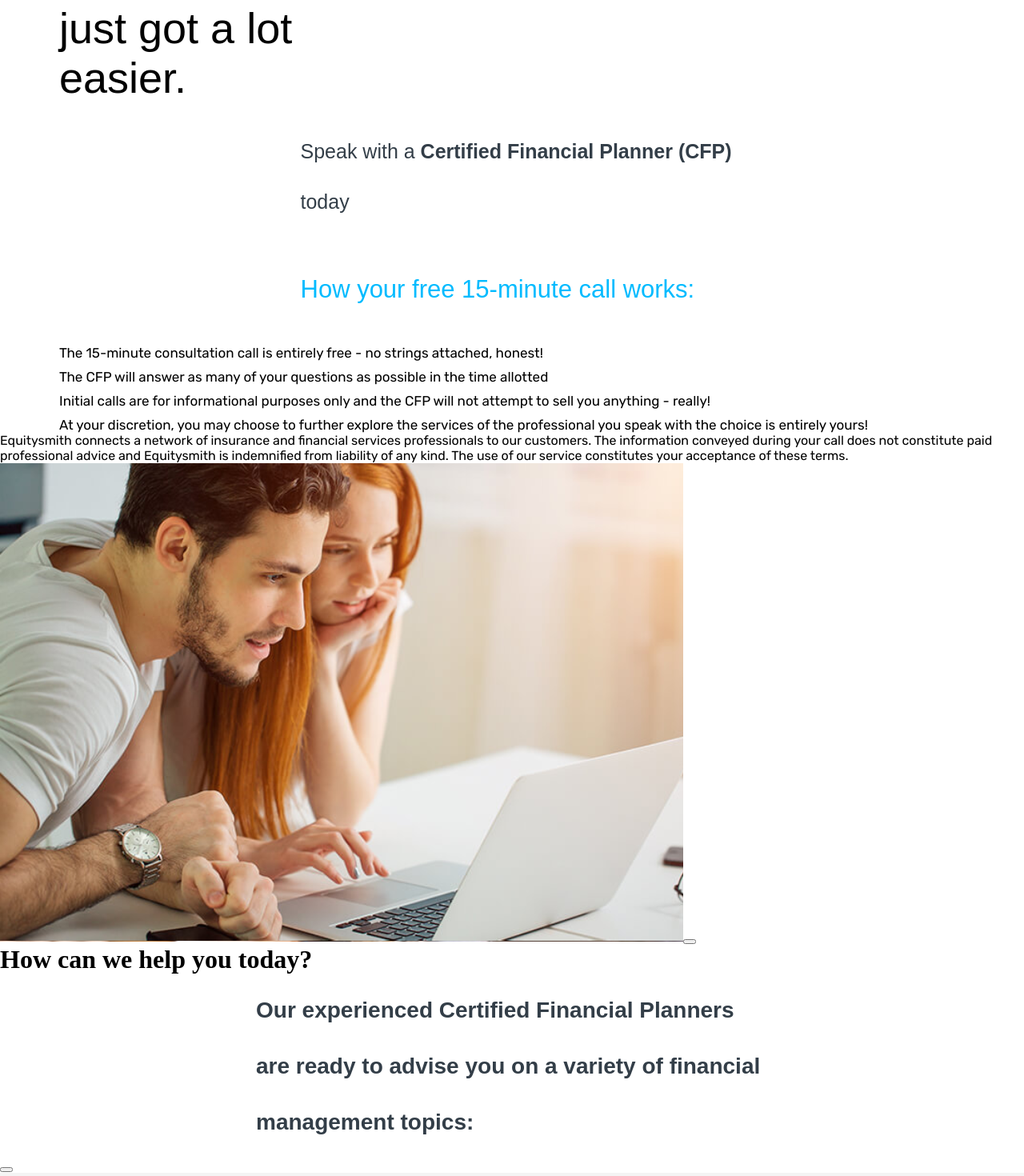
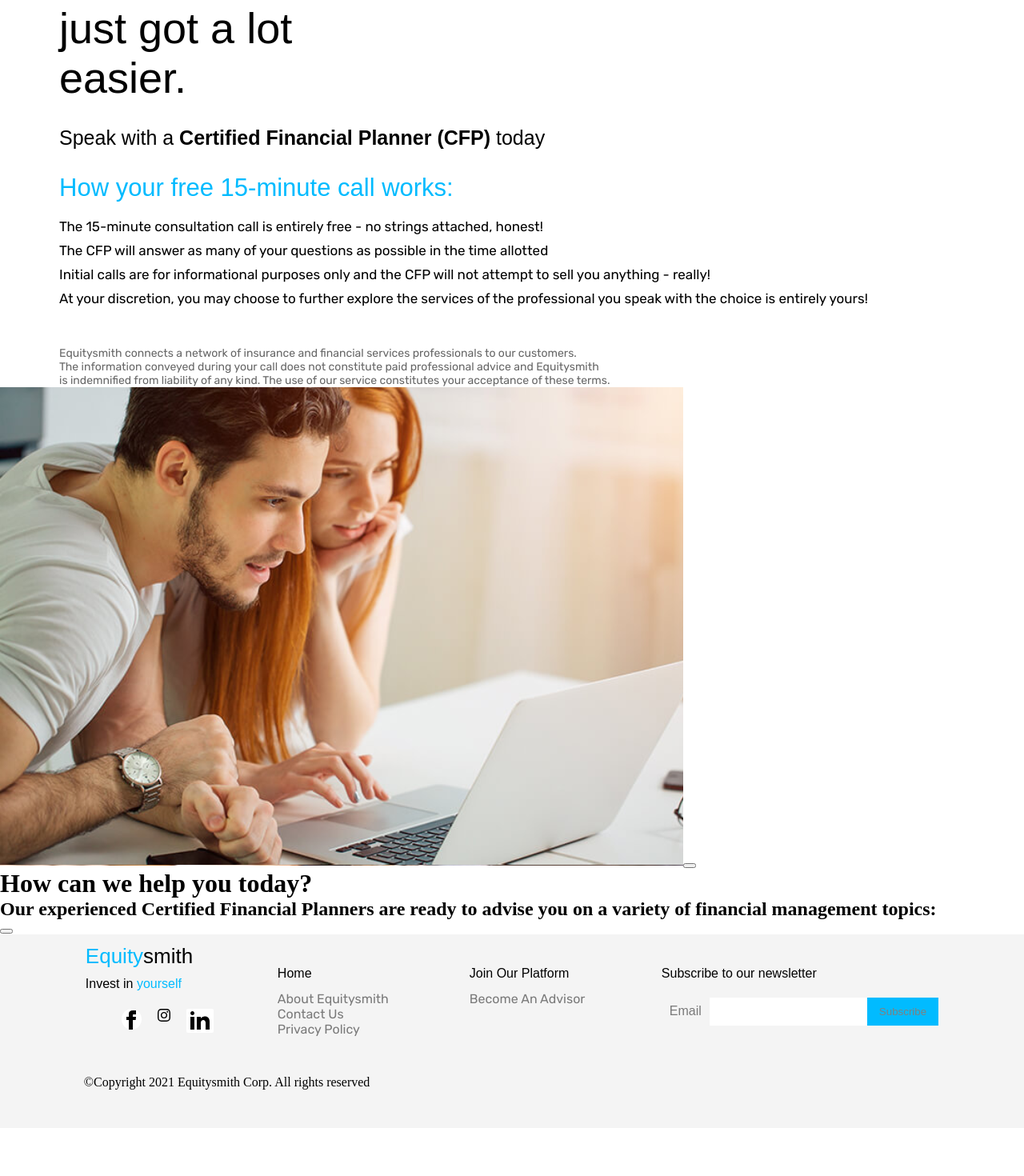
Before and after one commit to lggg123/equitysmith-mern-app, a React (Create React App) app: page /financial in a window 1280 px wide. Shown: the part 300-1770 px from the top of the page at 80% size. After the commit the page ends 1710 px from the top, so only its background shows below. Built offline with nearby package versions, Linux system fonts and the light colour scheme.

Commit message:
Updated contact.css file

```diff
--- a/src/pages/ContactUs/contactUs.css
+++ b/src/pages/ContactUs/contactUs.css
@@ -30,7 +30,7 @@
     margin-left: 90px;
 }
 
-input[type="text"]{
+.contactForm input[type="text"]{
     width: 100%;
     padding: 12px 20px;
     margin: 8px 10px;
@@ -43,7 +43,7 @@
     margin-left: 10px;
 }
 
-textarea{
+.contactForm textarea{
    display: flex;
    flex-direction: column;
    margin-left: 10px;
@@ -57,8 +57,8 @@
     border-radius: 3px;
 }
 
-h2{
-    color: #333E48;
+.contacth2{
+    color: black;
     font-family: "Arial Rounded MT Bold", sans-serif;
     font-size: 28px;
     line-height: 2.5em;
@@ -67,25 +67,23 @@
     padding: 10px;
 }
 
-ul {
-    margin: auto;
-    width: 50%;
+ul.contactList li {
+    align-self: center;
+    padding-top: 20px;
+    margin-left: 40px;
+    font-size: 20px;
+    color: #01b7ff;
+    font-family: "Nunito", sans-serif;
 }
 
-.contactList li:nth-child(1) {
-    list-style-image: url(../../img/connect-facebook-list-item.png);
+ul.contactList li:nth-child(1){
+    list-style-image: url("../../img/connect-facebook-list-item.png");
 }
 
-.contactList li:nth-child(2) {
-    list-style-image: url(../../img/connect-linkedin-list-item.png);
+ul.contactList li:nth-child(2){
+    list-style-image: url("../../img/connect-linkedin-list-item.png");
 }
 
-.contactList li:nth-child(3) {
-    list-style-image: url(../../img/connect-instagram-list-item.png);
+ul.contactList li:nth-child(3){
+    list-style-image: url("../../img/connect-instagram-list-item.png");
 }
-
-li {
-    color: #01B7FF;
-    align-self: center;
-    padding-top: 20px;
-}
--- a/src/pages/Financial/Financial.jsx
+++ b/src/pages/Financial/Financial.jsx
@@ -6,7 +6,7 @@
     const text2 = "The CFP will answer as many of your questions as possible in the time allotted"
     const text3 = "Initial calls are for informational purposes only and the CFP will not attempt to sell you anything - really!"
     const text4 = "At your discretion, you may choose to further explore the services of the professional you speak with the choice is entirely yours!"
-    const text5 = "Equitysmith connects a network of insurance and financial services professionals to our customers. The information conveyed during your call does not constitute paid professional advice and Equitysmith is indemnified from liability of any kind. The use of our service constitutes your acceptance of these terms."
+    const text5 = "Equitysmith connects a network of insurance and financial services professionals to our customers. \nThe information conveyed during your call does not constitute paid professional advice and Equitysmith \nis indemnified from liability of any kind. The use of our service constitutes your acceptance of these terms."
 
     return (
         <>
@@ -20,20 +20,18 @@
                 <div>
                     <h2 className="finance-mini-title2">How your free 15-minute call works:</h2>
                 </div>
-
                 <div className="call-features">
                     <p>{text1}</p>
                     <p>{text2}</p>
                     <p>{text3}</p>
                     <p>{text4}</p>
                 </div>
-
+                <div className="disclaimer">
+                    <p id="grey">{text5}</p>
+                </div>
             </div>
 
 
-            <div>
-                <p id="grey">{text5}</p>
-            </div>
             <img src={aboutUs1}></img>
             <button></button>
             <h1>How can we help you <span id="blue">today?</span></h1>
--- a/src/pages/Financial/financial.css
+++ b/src/pages/Financial/financial.css
@@ -13,7 +13,7 @@
     font-family: "Arial", sans-serif;
     font-size: 25px;
     padding-top: 30px;
-    font-weight: 500;
+    font-weight: 300;
 }
 
 .finance-mini-title2 {
@@ -34,3 +34,10 @@
 .call-features p {
     padding-top: 10px;
 }
+
+.disclaimer{
+    padding-top: 50px;
+    color: #666666;
+    font-family: "Rubik", Sans-serif;
+    font-size: 14px;
+}
```
Also changed, not shown: src/img/financial_tom.png (added).
